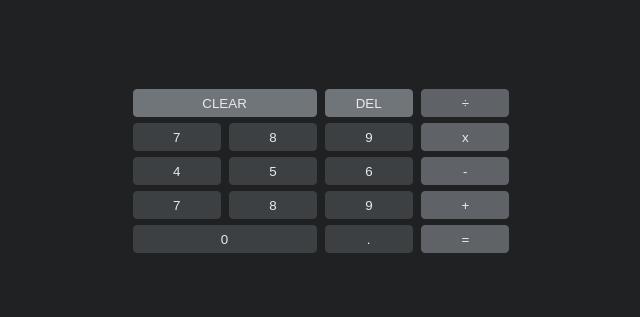
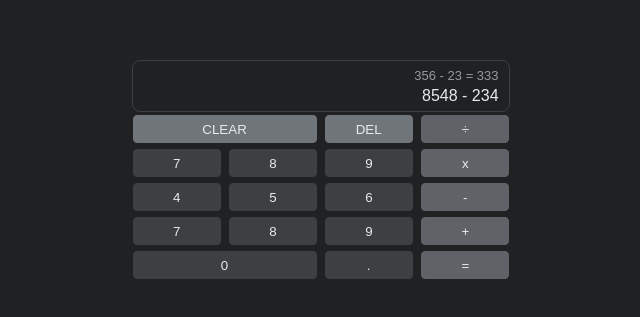
Before and after one commit to EzequiasCalvo/calculator, a React (Create React App) app: page / in a window 1280 px wide. Shown: the part 229-546 px from the top of the page, without its empty margins (319-959 px from the left). Built offline with nearby package versions, Linux system fonts and the light colour scheme.

Commit message:
feat: add output UI

```diff
--- a/src/App.scss
+++ b/src/App.scss
@@ -6,6 +6,43 @@
   justify-content: center;
 }
 
+// outputs section
+.output-wrapper {
+  width: 98%;
+  height: 52px;
+  border: 1px solid #3c4043;
+  border-radius: 8px;
+  margin: auto;
+  padding: 6px 10px 0 10px;
+  box-sizing: border-box;
+}
+.output--last {
+  height: 20px;
+  color: #969ba1;
+  font-size: 13px;
+  position: relative;
+  & > span {
+    width: 100%;
+    text-align: right;
+    font-family: arial, sans-serif;
+    float: right;
+    white-space: nowrap;
+    margin-top: 1px;
+  }
+}
+
+.output--current {
+  vertical-align: middle;
+  width: 100%;
+  & > span {
+    color: #e8eaed;
+    float: right;
+    font-family: arial, sans-serif;
+    white-space: nowrap;
+  }
+}
+
+// buttons section
 .buttons-wrapper {
   display: flex;
 }
--- a/src/App.tsx
+++ b/src/App.tsx
@@ -3,7 +3,15 @@ import "./App.scss";
 function App() {
   return (
     <div className="container">
-      <section className="output-wrapper"></section>
+      <div>
+        <section className="output-wrapper">
+          <div className="output--last">
+            <span>356 - 23 = 333</span>
+          </div>
+          <div className="output--current">
+            <span>8548 - 234</span>
+          </div>
+        </section>
         <section className="buttons-wrapper">
           <div>
             <section className="delete">
@@ -39,6 +47,7 @@ function App() {
           </section>
         </section>
       </div>
+    </div>
   );
 }
 
```
Lines whose indentation alone changed are shown as unchanged.
